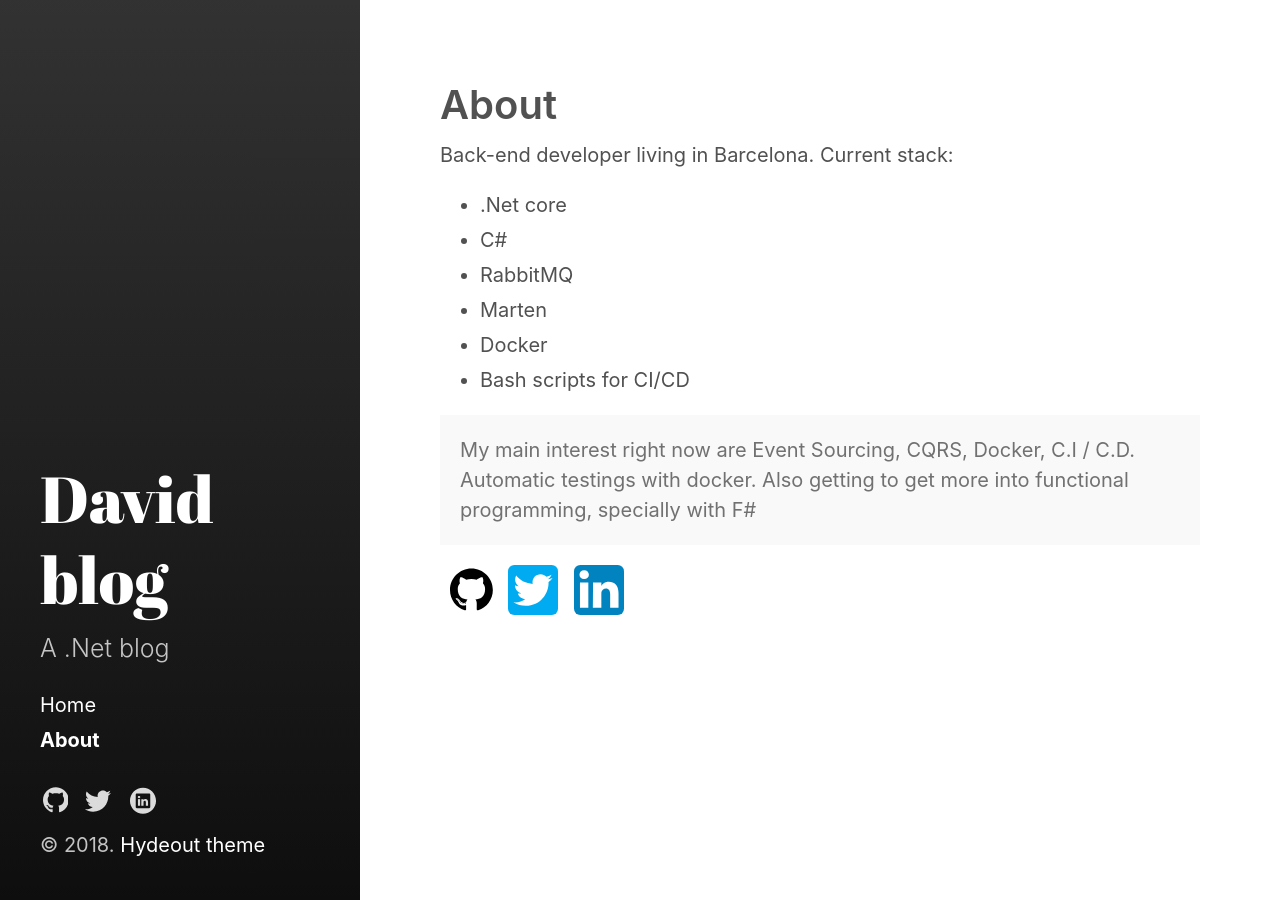
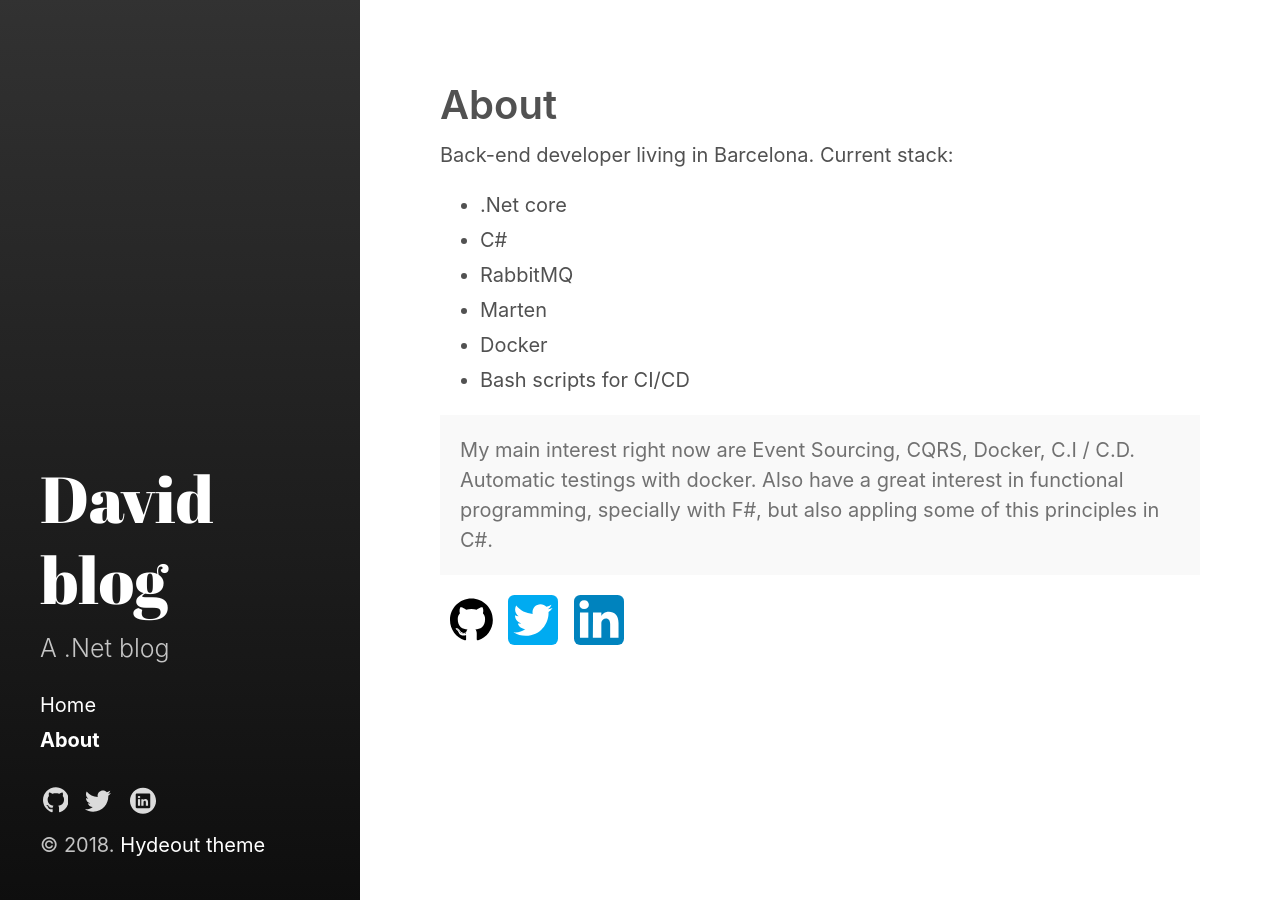
Before and after one commit to divad4686/divad4686.github.io, a Jekyll site: the page built from about.md, in a window 1280 px wide. Built offline with Jekyll 4.4.1, drawn with Linux system fonts in a browser that asks for light colours.

Commit message:
Update about.md

```diff
--- a/about.md
+++ b/about.md
@@ -16,7 +16,7 @@ sidebar_link: true
 </p>
 <p class="message">
   My main interest right now are Event Sourcing, CQRS, Docker, C.I / C.D. Automatic testings with docker.
-  Also getting to get more into functional programming, specially with F#
+  Also have a great interest in functional programming, specially with F#, but also appling some of this principles in C#.
 </p>
 
 <ul class="share-buttons about-icons">
```
